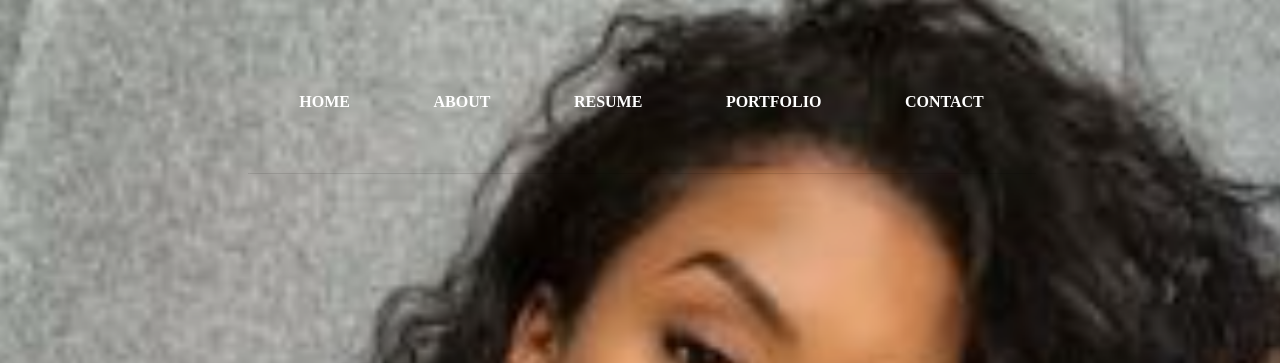
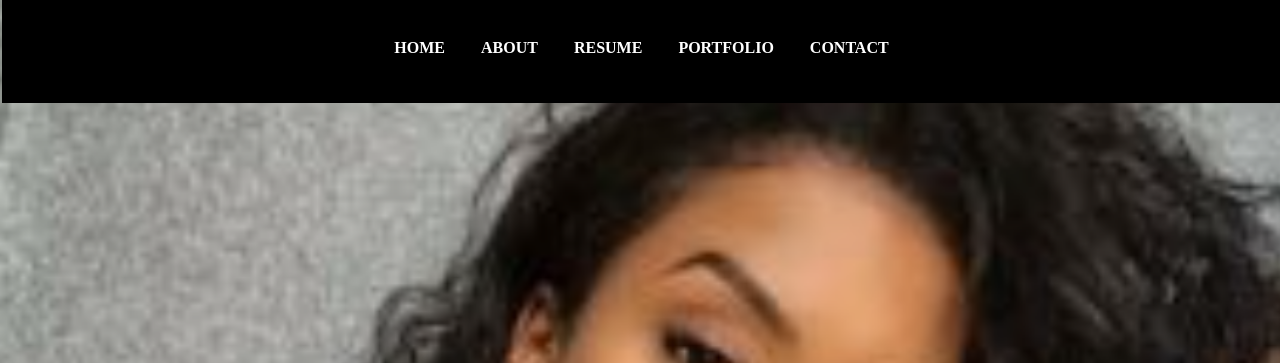
Before and after one commit to Adrienne-B/portfolio, a website built with Parcel: page index.html in a window 1280 px wide. Shown: the top 363 px of the page. Built offline with nearby package versions, Linux system fonts and the light colour scheme; a web font is replaced by a local one.

Commit message:
hamburger

```diff
--- a/css/main.css
+++ b/css/main.css
@@ -183,17 +183,22 @@ header .content-wrapper {
 header nav {
   display: flex;
   align-items: center;
+	color: black;
   flex-flow: row wrap;
   font-size: 1.125em;
   font-weight: 700;
   justify-content: space-around;
+	/*margin: 0 27px;*/
   text-transform: uppercase;
-  width: 60%; /*Made the links have space.*/
+  width: 100%; /*Made the links have space.*/
 }
 
 header nav ul {
   display: flex;
-  justify-content: space-around;
+  background: black;
+  justify-content: center;
+ margin-top: -80px;
+  padding: 30px;
   width: 100%;
 }
 
@@ -206,7 +211,7 @@ li a {
 }
 nav {
 	background-color: transparent;
-											border-bottom: rgba(0,0,0,0.1) solid 1px;
+
 	margin-top: -34rem;
 	position: fixed;
 	z-index: 100; /* had to use this so that the links were in front as the user scrolls down*/
@@ -262,10 +267,12 @@ footer .copyright {
   margin: 20px 0;
 }
 
-header li:hover,
+header li a:hover,
 header li:active {
 	background: rgba(0, 0, 0, 0.6);
   /*  background-color: #527158;*/
+	color: greenyellow;
+	padding: 1.2rem;
 }
 
 .contact, .contact-container i:hover,
@@ -304,6 +311,8 @@ nav li{
 	margin-right: -55rem;
 	 padding-top: 4rem;
 }
+
+
 
 header {
 	background-image: url("img/profile.png");
@@ -662,7 +671,7 @@ p {
 }
 
 .contact-container {
-	margin-left: 7rem;
+	margin-left: 11rem;
 	margin-top: 5rem;
 }
 
@@ -1228,6 +1237,7 @@ footer {
 #menu-bar{
 	display: none;
 	/* put hamburger nav link that is for mobile and tablet as none so that it wont show in  desktop nav*/
+	z-index: 999;
 }
 
 header, span {
@@ -1240,10 +1250,10 @@ header nav {
 	padding: 46px 10px;
 }
 
-header nav ul {
+/*header nav ul {
 	margin: 0;
 	padding: 0;
-}
+}*/
 
 header nav ul li {
 	/* font-family: 'Cormorant SC', serif; */
@@ -1271,6 +1281,11 @@ nav ul li a:after {
 	background-color: rgba(255, 255, 255, 0.9);
 }
 
+
+
+
+
+/*
 
 header.active {
 	position: fixed;
@@ -1281,7 +1296,7 @@ header.active {
 	z-index: 100;
 	background: white;
 	border-bottom: rgba(0,0,0,0.1) solid 1px;
-}
+}	*/
 
 
 .hero-area_wrapper {
@@ -1614,7 +1629,7 @@ header.active {
 
 .contact {
 	display: flex;
-	flex-direction: row;
+	flex-direction: column;
 	margin-left: 8rem;
 	padding-bottom: 5rem;
 }
```
